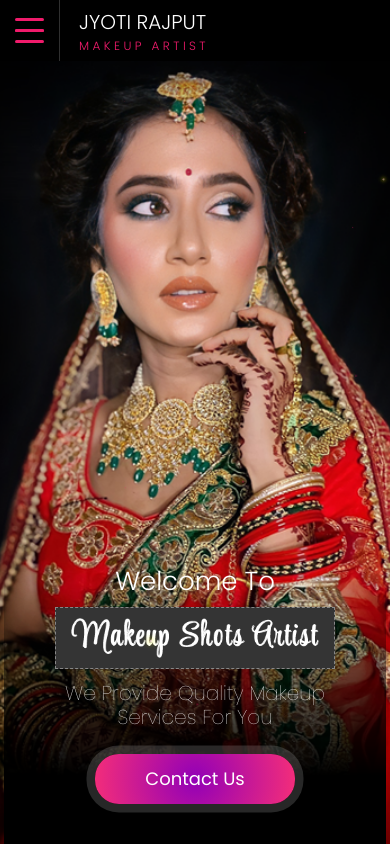
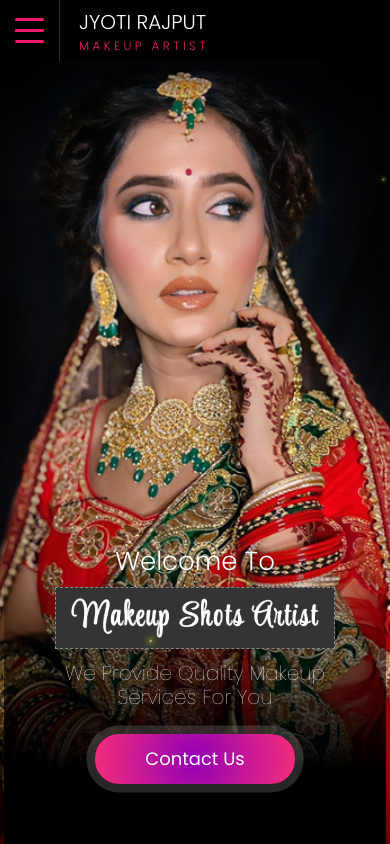
Before and after one commit to nakul-frontend-developer/makeupartist, a plain HTML site: page index.html in a window 390 px wide. Shown: the top 844 px of the page. Drawn offline with nearby package versions, Linux system fonts and the light colour scheme; a web font is replaced by a local one.

```diff
--- a/css/style.css
+++ b/css/style.css
@@ -1178,7 +1178,7 @@ article .about-image {
     }
 
     .featured-section .featured-content {
-        padding: 20px 20px 40px;
+        padding: 20px 20px 60px;
         margin-left: -15px;
         margin-right: -15px;
         background: -moz-linear-gradient(180deg, rgba(255, 255, 255, 0) 9%, rgba(0, 0, 0, 1) 77%);
```
